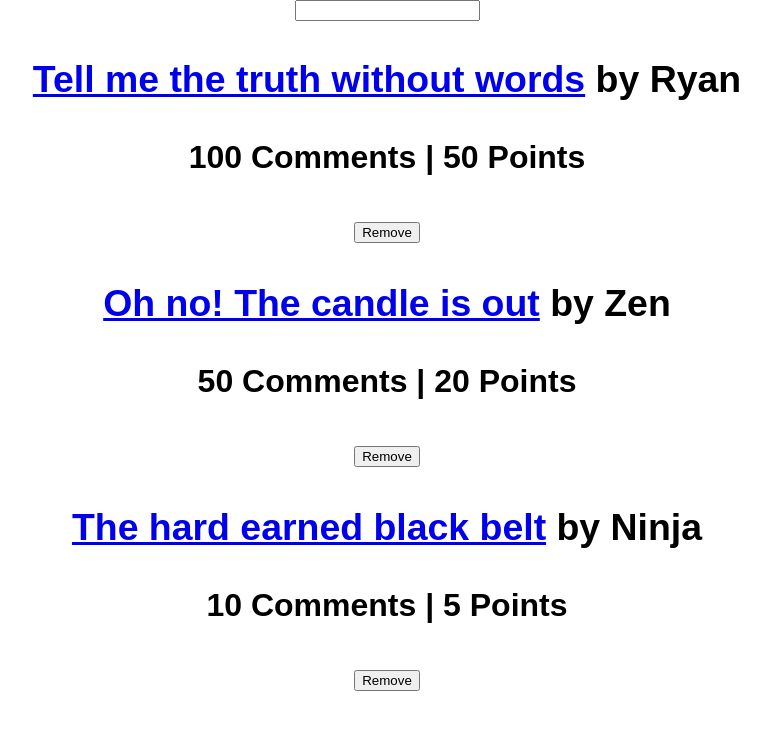
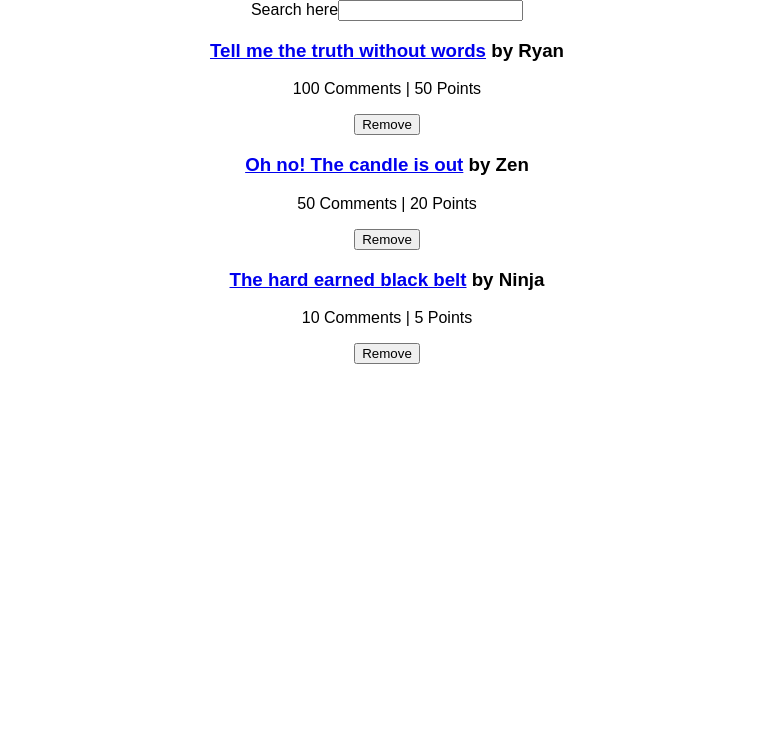
Before and after one commit to nelsW70/news-app, a React (Create React App) app: page / in a window 1280 px wide. Shown: the top 730 px of the page, without its empty margins (253-1023 px from the left). Built offline with nearby package versions, Linux system fonts and the light colour scheme.

Commit message:
added table and search components

```diff
--- a/src/App.js
+++ b/src/App.js
@@ -13,7 +13,7 @@ class App extends Component {
   constructor(props) {
     super(props);
     this.state = {
-      list: list,
+      list,
       searchTerm: ''
     }
 
@@ -33,29 +33,62 @@ class App extends Component {
 
   render() {
 
+    const { list, searchTerm } = this.state;
+
     console.log(this);
 
     return (
       <div className="App">
 
-        <form>
-          <input type="text" onChange={ this.searchValue }/>
-        </form>
+        <Search
+          onChange={ this.searchValue }
+          value={ searchTerm }
+        >Search here</Search>
 
-        <h1>
-          {
-            this.state.list.filter( isSearched(this.state.searchTerm) ).map(item =>
-                <div key={ item.objectID }>
-                  <h3> <a href={ item.url }> { item.title }</a> by { item.author}</h3>
-                  <p>{ item.num_comments } Comments | { item.points } Points</p>
-                  <button type="button" onClick={ () => this.removeItem(item.objectID) }>Remove</button>
-                </div>
-            )
-          }
-        </h1>
+        <Table
+          list={ list }
+          searchTerm={ searchTerm }
+          removeItem={ this.removeItem }
+        />
+
       </div>
     );
   }
 }
 
+class Search extends Component {
+  render() {
+    const { onChange, value, children } = this.props;
+    return (
+      <form>
+        { children }
+        <input
+          type="text"
+          onChange={ onChange }
+          value={ value }
+        />
+      </form>
+    )
+  }
+}
+
+class Table extends Component {
+  render() {
+    const { list, searchTerm, removeItem } = this.props;
+    return (
+      <div>
+        {
+          list.filter( isSearched(searchTerm) ).map(item =>
+              <div key={ item.objectID }>
+                <h3> <a href={ item.url }> { item.title }</a> by { item.author}</h3>
+                <p>{ item.num_comments } Comments | { item.points } Points</p>
+                <button type="button" onClick={ () => removeItem(item.objectID) }>Remove</button>
+              </div>
+          )
+        }
+      </div>
+    )
+  }
+}
+
 export default App;
```
